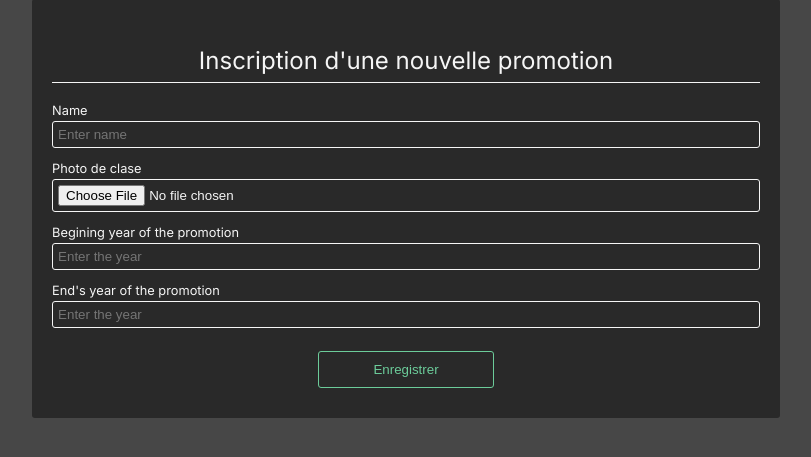
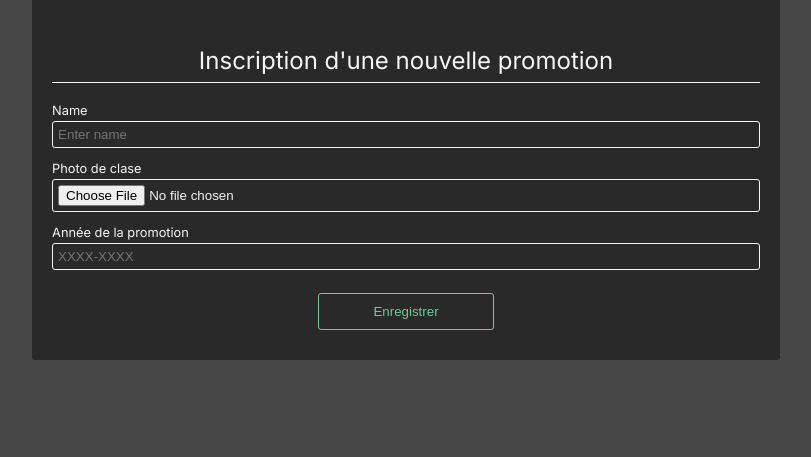
Before and after one commit to maelanglois/yearbook, a PHP site: page /index.php?page=new-yearbook in a window 1280 px wide. Shown: the part 125-582 px from the top of the page, without its empty margins (234-1045 px from the left). Run offline with PHP 8.4, Linux system fonts and the light colour scheme; the visitor is signed in with stand-in values (Sample User, id 1).

Commit message:
modif de new yearbook

```diff
--- a/controllers/new-yearbook-controllers.php
+++ b/controllers/new-yearbook-controllers.php
@@ -8,15 +8,13 @@ if ($_SERVER['REQUEST_METHOD'] === 'POST') {
         $name = $_POST['name'];
         $fileName = $_FILES['image']['name'];
         $imageData = file_get_contents($_FILES['image']['tmp_name']);
-        $startPeriod = $_POST['start_period'];
-        $endPeriod = $_POST['end_period'];
+        $promotion_year = $_POST['promotion_year'];
 
-        $stmt = $bdd->prepare("INSERT INTO promotions (name, image, image_content, start_period, end_period) VALUES (?, ?, ?, ?, ?)");
+        $stmt = $bdd->prepare("INSERT INTO promotions (name, image, image_content, promotion_year) VALUES (?, ?, ?, ?)");
         $stmt->bindParam(1, $name, PDO::PARAM_STR);
         $stmt->bindParam(2, $fileName, PDO::PARAM_STR);
         $stmt->bindParam(3, $imageData, PDO::PARAM_LOB);
-        $stmt->bindParam(4, $startPeriod, PDO::PARAM_INT);
-        $stmt->bindParam(5, $endPeriod, PDO::PARAM_INT);
+        $stmt->bindParam(4, $promotion_year, PDO::PARAM_STR);
 
         if ($stmt->execute()) {
             header("Location: ?page=homepage");
--- a/view/new-yearbook.php
+++ b/view/new-yearbook.php
@@ -8,11 +8,8 @@
                     <div class="login-int-display"><label for="image" class="login-label">Photo de clase</label>
                     <input type="file" name="image" id="" class="login-input"></div>
 
-                    <div class="login-int-display"><label for="start_period" class="login-label">Begining year of the promotion</label>
-                    <input type="text" placeholder="Enter the year" name="start_period" class="login-input"></div>
-
-                    <div class="login-int-display"><label for="end_period" class="login-label">End's year of the promotion</label>
-                    <input type="text" placeholder="Enter the year" name="end_period" class="login-input"></div>
+                    <div class="login-int-display"><label for="promotion_year" class="login-label">Année de la promotion</label>
+                    <input type="text" placeholder="XXXX-XXXX" name="promotion_year" class="login-input"></div>
 
                     <input type="submit" class="login-submit" value ="Enregistrer">
                 </div>
```
Also changed, not shown: 1 other file.
